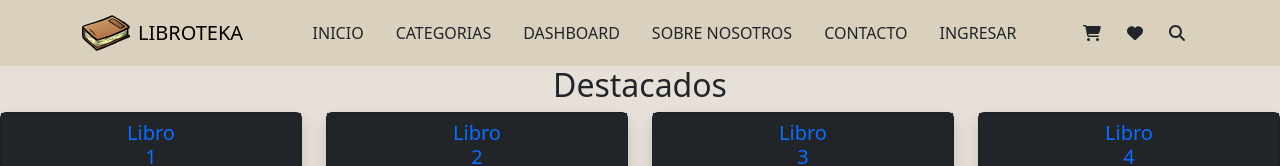
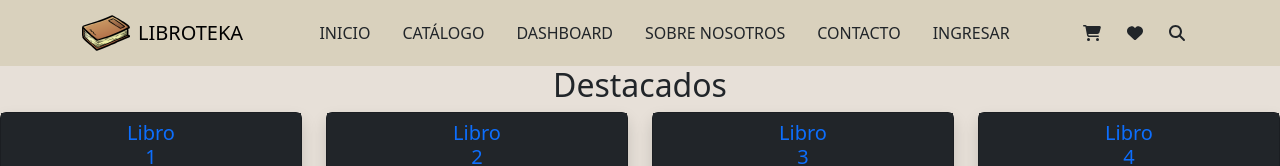
Before and after one commit to ISPC-Bookster/Libroteka, an Angular app in the folder Frontend/: page /home in a window 1280 px wide. Shown: the top 166 px of the page. Built offline with nearby package versions, Linux system fonts and the light colour scheme.

Commit message:
Updated and fixed navbar title and routes

```diff
--- a/Frontend/src/app/components/shared/navbar/navbar.component.html
+++ b/Frontend/src/app/components/shared/navbar/navbar.component.html
@@ -35,8 +35,8 @@
               <li class="nav-item px-2 py-2">
                 <a
                   class="nav-link text-uppercase text-dark"
-                  href="./pages/categorias.html"
-                  >categorias</a
+                  routerLink="/catalogo"
+                  >Catálogo</a
                 >
               </li>
               <li class="nav-item px-2 py-2">
```
